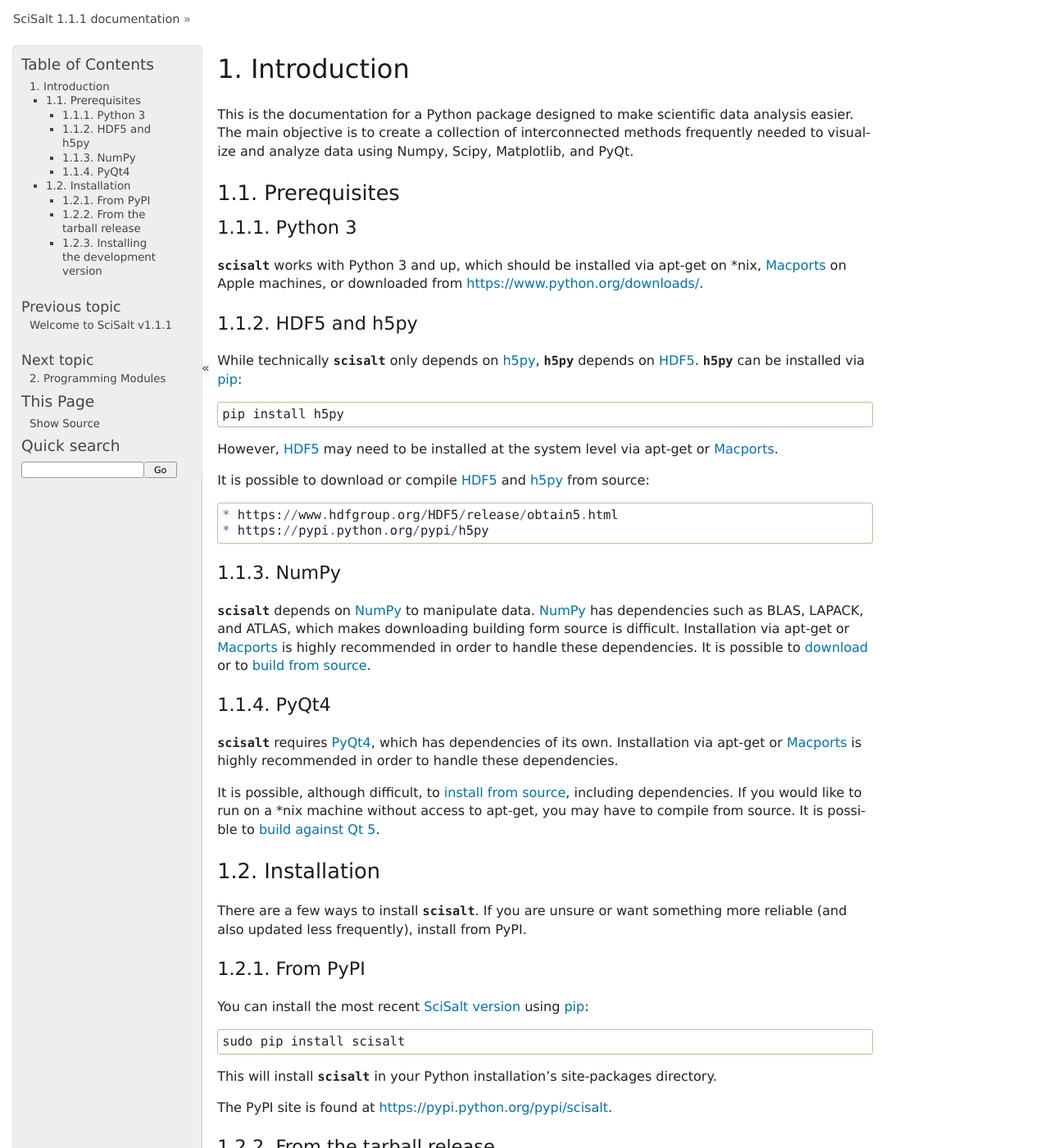
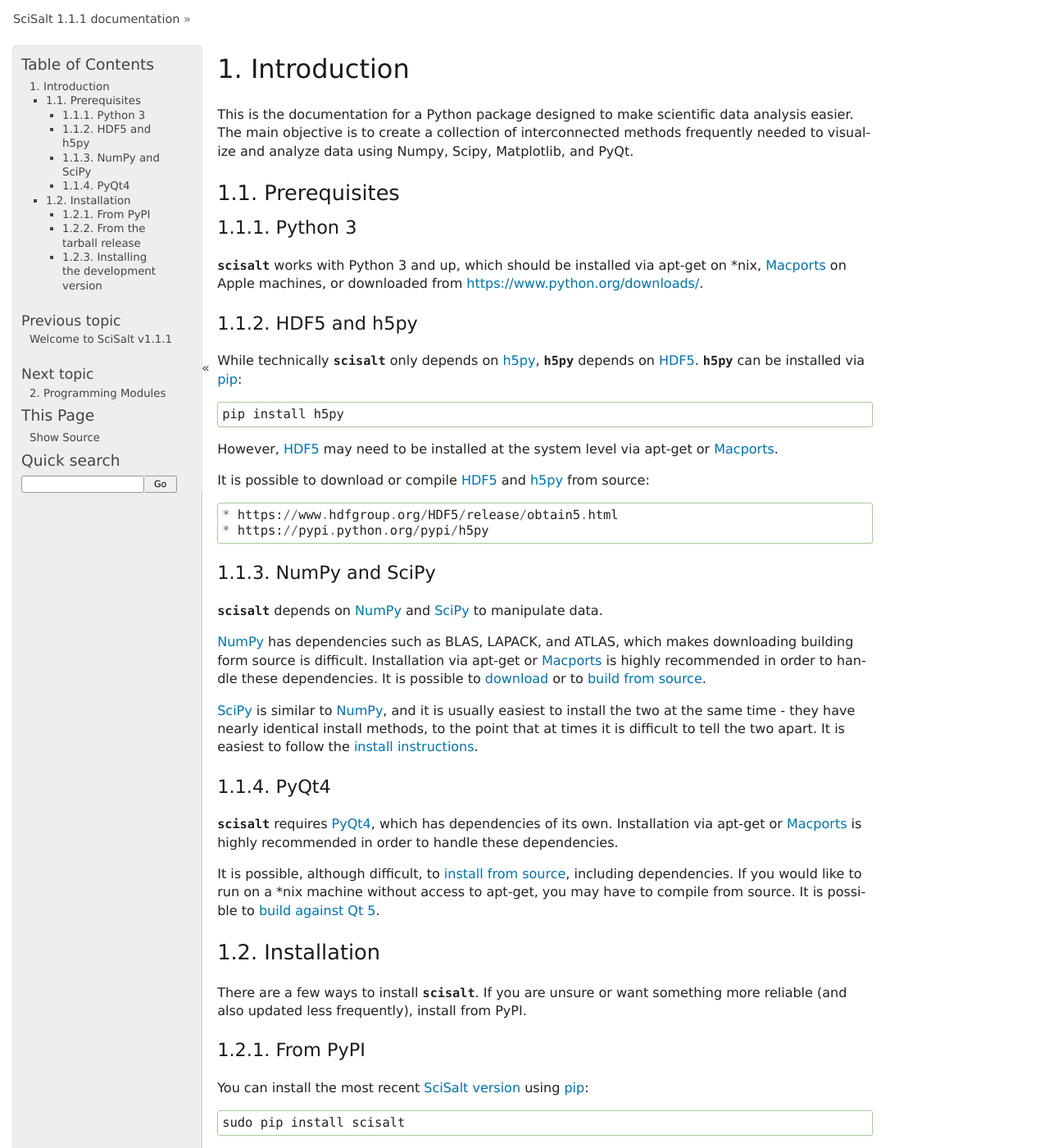
Before and after one commit to joelfrederico/SciSalt, a Sphinx documentation site: the page built from docs/introduction.rst, in a window 1280 px wide and 1400 px high. Shown: the whole window at 82% size. Built offline with Sphinx 7.4.7, drawn with Linux system fonts in a browser that asks for light colours; formulas are drawn with MathJax 3.

Commit message:
Documentation updates

```diff
--- a/docs/conf.py
+++ b/docs/conf.py
@@ -325,4 +325,10 @@ texinfo_documents = [
 
 
 # Example configuration for intersphinx: refer to the Python standard library.
-intersphinx_mapping = {'https://docs.python.org/': None}
+intersphinx_mapping = {
+    'python': ('https://docs.python.org/3.4', None),
+    'matplotlib': ('http://matplotlib.sourceforge.net/', None),
+    'numpy': ('http://docs.scipy.org/doc/numpy/', None),
+    'scipy': ('http://docs.scipy.org/doc/scipy/reference/', None),
+    'h5py': ('http://docs.h5py.org/en/latest', None),
+    }
--- a/docs/introduction.rst
+++ b/docs/introduction.rst
@@ -27,10 +27,14 @@ It is possible to download or compile `HDF5 <https://www.hdfgroup.org/HDF5/>`_ a
 * https://www.hdfgroup.org/HDF5/release/obtain5.html
 * https://pypi.python.org/pypi/h5py
 
-NumPy
-^^^^^
+NumPy and SciPy
+^^^^^^^^^^^^^^^
 
-:mod:`scisalt` depends on `NumPy <http://www.numpy.org/>`_ to manipulate data. `NumPy <http://www.numpy.org/>`_ has dependencies such as BLAS, LAPACK, and ATLAS, which makes downloading building form source is difficult. Installation via apt-get or `Macports <https://www.macports.org/>`_ is highly recommended in order to handle these dependencies. It is possible to `download <http://www.scipy.org/scipylib/download.html>`_ or to `build from source <http://www.scipy.org/scipylib/building/index.html#building>`_.
+:mod:`scisalt` depends on `NumPy <http://www.numpy.org/>`_ and `SciPy <http://www.scipy.org/>`_ to manipulate data.
+
+`NumPy <http://www.numpy.org/>`_ has dependencies such as BLAS, LAPACK, and ATLAS, which makes downloading building form source is difficult. Installation via apt-get or `Macports <https://www.macports.org/>`_ is highly recommended in order to handle these dependencies. It is possible to `download <http://www.scipy.org/scipylib/download.html>`_ or to `build from source <http://www.scipy.org/scipylib/building/index.html#building>`_.
+
+`SciPy <http://www.scipy.org/>`_ is similar to `NumPy <http://www.numpy.org/>`_, and it is usually easiest to install the two at the same time - they have nearly identical install methods, to the point that at times it is difficult to tell the two apart. It is easiest to follow the `install instructions <http://www.scipy.org/install.html>`_.
 
 PyQt4
 ^^^^^
```
Also changed, not shown: 1 other file.
